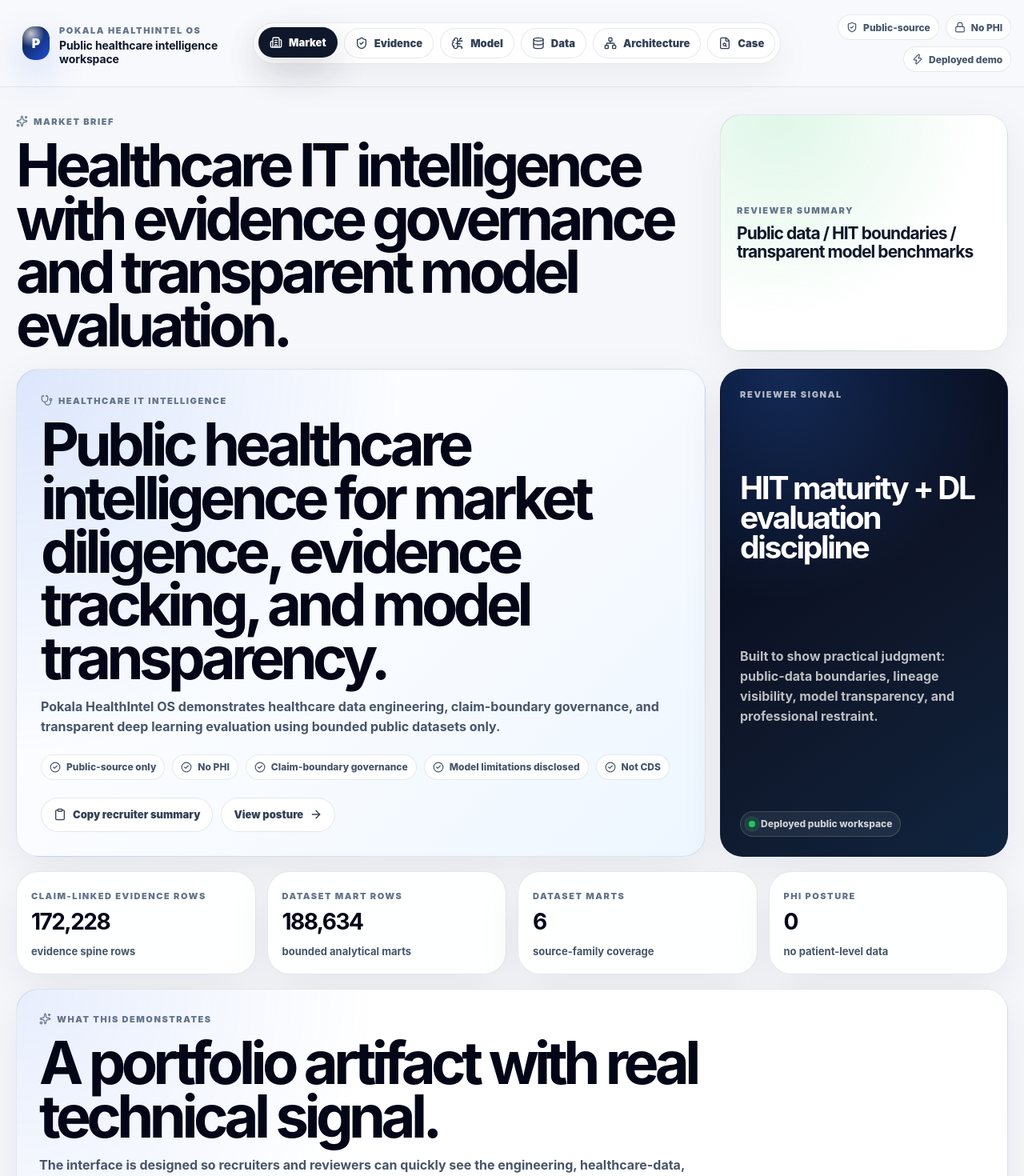
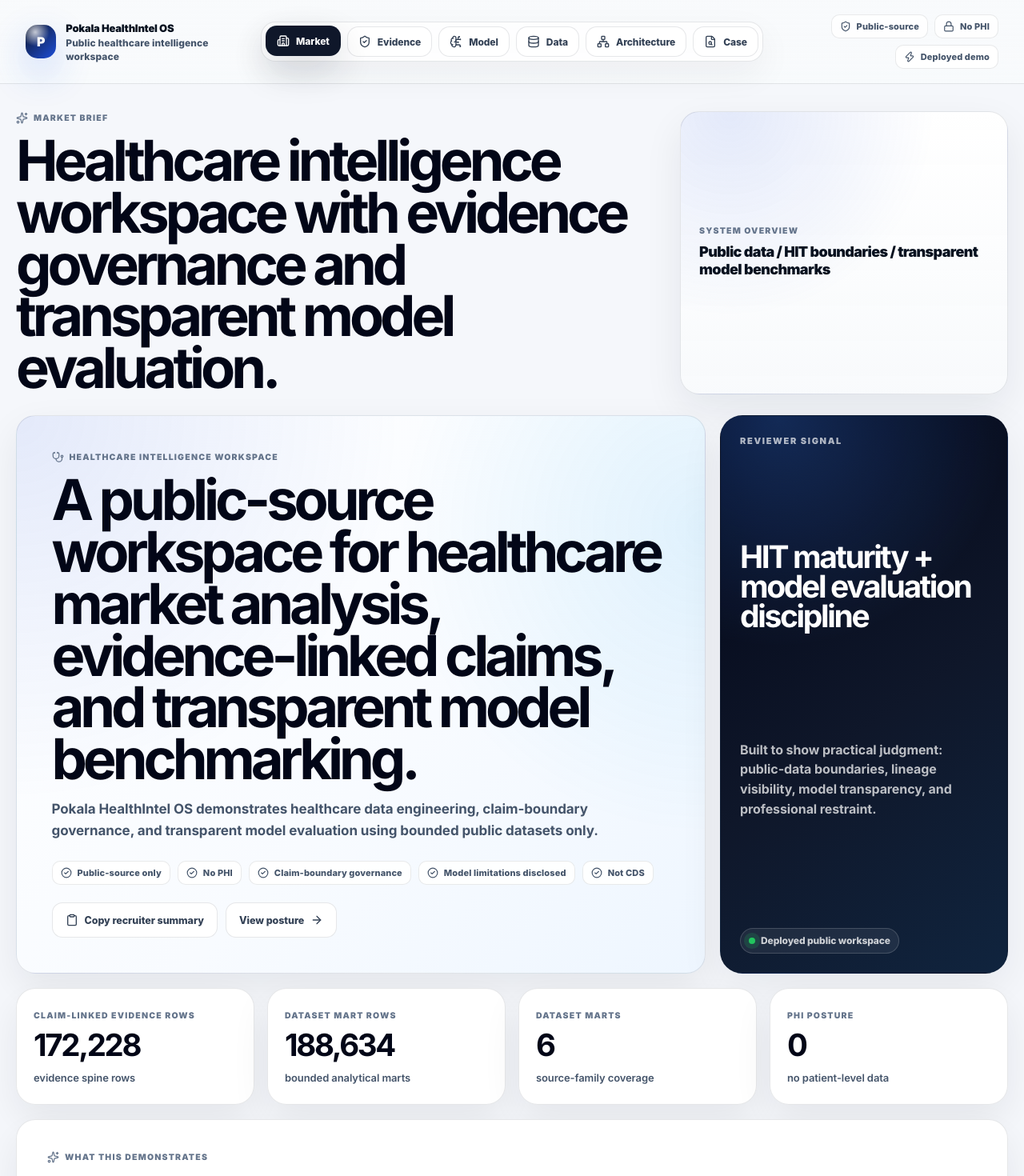
Before and after one commit to KrishnaSaiPokala/pokala-healthintel-os, a React (Vite) app in the folder apps/web/: page / in a window 1280 px wide. Shown: the top 1470 px of the page at 80% size. Built offline with nearby package versions, Linux system fonts and the light colour scheme.

Commit message:
Polish public landing copy and app hierarchy

```diff
--- a/apps/web/src/app/App.tsx
+++ b/apps/web/src/app/App.tsx
@@ -263,7 +263,7 @@
   {
     layer: 'Public interface',
     icon: Workflow,
-    detail: 'A recruiter-facing workspace explains HIT maturity, DL evaluation, and safe claim posture.'
+    detail: 'A recruiter-facing workspace explains HIT maturity, model evaluation, and safe claim posture.'
   }
 ];
 
@@ -347,11 +347,11 @@
     <div className="pageStack">
       <section className="heroGrid">
         <article className="heroPanel heroPrimary">
-          <span className="eyebrow"><Stethoscope size={15} /> Healthcare IT intelligence</span>
-          <h1>Public healthcare intelligence for market diligence, evidence tracking, and model transparency.</h1>
+          <span className="eyebrow"><Stethoscope size={15} /> Healthcare intelligence workspace</span>
+          <h1>A public-source workspace for healthcare market analysis, evidence-linked claims, and transparent model benchmarking.</h1>
           <p>
             Pokala HealthIntel OS demonstrates healthcare data engineering, claim-boundary governance,
-            and transparent deep learning evaluation using bounded public datasets only.
+            and transparent model evaluation using bounded public datasets only.
           </p>
 
           <div className="chipRow">
@@ -365,7 +365,7 @@
               type="button"
               onClick={() =>
                 copyText(
-                  'Built a deployed public-source Healthcare IT intelligence workspace combining React/Vite, Cloudflare Workers, healthcare data lineage, evidence-boundary governance, and transparent temporal model benchmarking. No PHI. Not clinical decision support.'
+                  'Built a deployed public-source Healthcare intelligence workspace workspace combining React/Vite, Cloudflare Workers, healthcare data lineage, evidence-boundary governance, and transparent temporal model benchmarking. No PHI. Not clinical decision support.'
                 )
               }
             >
@@ -381,7 +381,7 @@
 
         <aside className="advancedPanel">
           <span>Reviewer signal</span>
-          <strong>HIT maturity + DL evaluation discipline</strong>
+          <strong>HIT maturity + model evaluation discipline</strong>
           <p>
             Built to show practical judgment: public-data boundaries, lineage visibility,
             model transparency, and professional restraint.
@@ -392,8 +392,8 @@
 
       <MetricGrid />
 
-      <SectionIntro icon={Sparkles} eyebrow="What this demonstrates" title="A portfolio artifact with real technical signal.">
-        The interface is designed so recruiters and reviewers can quickly see the engineering, healthcare-data,
+      <SectionIntro icon={Sparkles} eyebrow="What this demonstrates" title="Evidence-linked healthcare intelligence.">
+        The interface is designed so technical reviewers can quickly see the engineering, healthcare-data,
         modeling, and communication judgment behind the project.
       </SectionIntro>
 
@@ -591,7 +591,7 @@
   return (
     <div className="pageStack">
       <SectionIntro icon={FileSearch} eyebrow="Portfolio case study" title="From public healthcare data to a deployed intelligence workspace.">
-        This case-study page frames the project for recruiters and reviewers: problem, constraints, design,
+        This case-study page frames the project for technical reviewers: problem, constraints, design,
         model evaluation, deployment, and next improvements.
       </SectionIntro>
 
@@ -665,10 +665,10 @@
         <section className="workspaceIntro">
           <div>
             <span className="eyebrow"><Sparkles size={15} /> {activeTab.label}</span>
-            <h1>Healthcare IT intelligence with evidence governance and transparent model evaluation.</h1>
+            <h1>Healthcare intelligence workspace with evidence governance and transparent model evaluation.</h1>
           </div>
           <aside>
-            <span>Reviewer summary</span>
+            <span>System overview</span>
             <strong>Public data / HIT boundaries / transparent model benchmarks</strong>
           </aside>
         </section>
--- a/apps/web/src/styles/global.css
+++ b/apps/web/src/styles/global.css
@@ -532,3 +532,310 @@
 @media (max-width: 1160px) {
   .benchmarkHeader, .benchmarkRow { grid-template-columns: 1fr; }
 }
+
+/* === Elite App Surface v4 === */
+
+:root {
+  --elite-ink: #07111f;
+  --elite-muted: #44546a;
+  --elite-soft: #64748b;
+  --elite-line: rgba(15, 23, 42, 0.10);
+  --elite-card: rgba(255, 255, 255, 0.96);
+  --elite-blue: #1d4ed8;
+  --elite-blue-soft: rgba(29, 78, 216, 0.10);
+  --elite-shadow: 0 18px 48px rgba(15, 23, 42, 0.075);
+}
+
+body {
+  color: var(--elite-ink);
+  letter-spacing: -0.006em;
+  text-rendering: geometricPrecision;
+  -webkit-font-smoothing: antialiased;
+}
+
+.topbar {
+  min-height: 84px;
+  padding: 18px 32px;
+  border-bottom: 1px solid var(--elite-line);
+  background:
+    linear-gradient(180deg, rgba(248, 250, 252, 0.96), rgba(248, 250, 252, 0.90));
+  backdrop-filter: blur(18px);
+}
+
+.brand span {
+  color: var(--elite-ink);
+  font-size: 13px;
+  font-weight: 950;
+  line-height: 1.05;
+  letter-spacing: -0.018em;
+  text-transform: none;
+}
+
+.brand strong {
+  max-width: 420px;
+  color: var(--elite-muted);
+  font-size: 12px;
+  font-weight: 760;
+  line-height: 1.38;
+  letter-spacing: 0.006em;
+}
+
+.navPills {
+  border-radius: 18px;
+  padding: 5px;
+  border: 1px solid var(--elite-line);
+  background: rgba(255, 255, 255, 0.76);
+  box-shadow: 0 16px 44px rgba(15, 23, 42, 0.055);
+}
+
+.navPills button {
+  min-height: 38px;
+  border-radius: 14px;
+  padding: 0 13px;
+  font-size: 12px;
+  font-weight: 820;
+  letter-spacing: -0.006em;
+}
+
+.trustPills span,
+.chipRow span {
+  min-height: 30px;
+  border-radius: 10px;
+  padding: 0 10px;
+  background: rgba(255, 255, 255, 0.90);
+  color: var(--elite-muted);
+  font-size: 11px;
+  font-weight: 820;
+  letter-spacing: 0.012em;
+}
+
+.workspaceIntro {
+  grid-template-columns: minmax(0, 1fr) minmax(320px, 410px);
+  gap: 22px;
+  margin-bottom: 26px;
+}
+
+.workspaceIntro h1,
+.heroPrimary h1 {
+  max-width: 1040px;
+  font-size: clamp(44px, 5.5vw, 78px);
+  line-height: 0.92;
+  letter-spacing: -0.072em;
+}
+
+.workspaceIntro aside {
+  border-radius: 24px;
+  border: 1px solid var(--elite-line);
+  padding: 23px;
+  background:
+    radial-gradient(circle at 15% 0%, rgba(29, 78, 216, 0.12), transparent 16rem),
+    linear-gradient(180deg, rgba(255, 255, 255, 0.98), rgba(248, 250, 252, 0.95));
+  box-shadow: var(--elite-shadow);
+}
+
+.workspaceIntro aside strong {
+  display: block;
+  color: var(--elite-ink);
+  font-size: 18px;
+  font-weight: 940;
+  line-height: 1.22;
+  letter-spacing: -0.035em;
+}
+
+.workspaceIntro aside p {
+  color: var(--elite-muted);
+  font-size: 14px;
+  font-weight: 650;
+  line-height: 1.55;
+}
+
+.eyebrow,
+.workspaceIntro aside span,
+.statCard span,
+.modelCard span,
+.ledgerDetail > span,
+.benchmarkHeader aside span,
+.caseGrid span {
+  color: var(--elite-soft);
+  font-size: 10.5px;
+  font-weight: 920;
+  letter-spacing: 0.115em;
+}
+
+.heroPanel,
+.sectionIntro,
+.statCard,
+.iconCard,
+.modelCard,
+.ledgerShell,
+.sourceCard,
+.architectureFlow article,
+.twoPanel article,
+.caseGrid article,
+.benchmarkPanel {
+  border-radius: 24px;
+  border-color: var(--elite-line);
+  background: var(--elite-card);
+  box-shadow: var(--elite-shadow);
+}
+
+.heroPrimary {
+  padding: clamp(28px, 3.4vw, 44px);
+  background:
+    radial-gradient(circle at 0% 0%, rgba(29, 78, 216, 0.12), transparent 30rem),
+    radial-gradient(circle at 100% 20%, rgba(14, 165, 233, 0.10), transparent 24rem),
+    linear-gradient(135deg, #ffffff, #f8fbff 58%, #eef6ff);
+}
+
+.heroPrimary p,
+.sectionIntro p {
+  max-width: 880px;
+  color: var(--elite-muted);
+  font-size: 17px;
+  font-weight: 650;
+  line-height: 1.62;
+}
+
+.sectionIntro {
+  padding: clamp(24px, 3vw, 38px);
+}
+
+.sectionIntro h2 {
+  max-width: 900px;
+  font-size: clamp(32px, 3.7vw, 52px);
+  line-height: 1.01;
+  letter-spacing: -0.06em;
+}
+
+.statGrid,
+.skillsGrid,
+.modelGrid,
+.sourceGrid,
+.caseGrid {
+  gap: 16px;
+}
+
+.statCard,
+.iconCard,
+.modelCard,
+.sourceCard,
+.caseGrid article {
+  padding: 21px;
+}
+
+.statCard strong {
+  margin-top: 12px;
+  font-size: clamp(29px, 3vw, 43px);
+  line-height: 0.96;
+  letter-spacing: -0.06em;
+}
+
+.modelCard strong {
+  margin-top: 12px;
+  font-size: clamp(20px, 2vw, 30px);
+  line-height: 1.02;
+  letter-spacing: -0.047em;
+}
+
+.iconCard strong,
+.sourceCard strong,
+.caseGrid strong {
+  font-size: 21px;
+  line-height: 1.05;
+  letter-spacing: -0.044em;
+}
+
+.iconCard p,
+.statCard p,
+.modelCard p,
+.sourceCard p,
+.caseGrid p,
+.ledgerDetail p,
+.twoPanel p,
+.architectureFlow p {
+  color: var(--elite-muted);
+  font-weight: 640;
+  line-height: 1.57;
+}
+
+.benchmarkHeader h2,
+.bentoTile h2,
+.ledgerDetail h2,
+.twoPanel h2 {
+  font-size: clamp(27px, 2.8vw, 39px);
+  line-height: 1.02;
+  letter-spacing: -0.056em;
+}
+
+.benchmarkPanel {
+  overflow: hidden;
+}
+
+.benchmarkHeader {
+  background:
+    radial-gradient(circle at 0% 0%, rgba(29, 78, 216, 0.08), transparent 16rem),
+    linear-gradient(180deg, rgba(248, 250, 252, 0.99), rgba(255, 255, 255, 0.96));
+}
+
+.benchmarkTable {
+  overflow-x: auto;
+}
+
+.benchmarkRow {
+  min-width: 980px;
+}
+
+.benchmarkRow strong {
+  font-size: 12.5px;
+}
+
+.benchmarkRow span,
+.benchmarkRow p {
+  font-size: 12px;
+  font-weight: 640;
+}
+
+.dataTable,
+.ledgerShell {
+  border-radius: 24px;
+}
+
+.tableHeader,
+.benchmarkHead {
+  background: linear-gradient(135deg, #0f172a, #172033);
+}
+
+.actionRow button {
+  border-radius: 13px;
+  min-height: 44px;
+  padding: 0 16px;
+  font-size: 12.5px;
+  font-weight: 820;
+  letter-spacing: -0.005em;
+}
+
+@media (max-width: 1160px) {
+  .workspaceIntro {
+    grid-template-columns: 1fr;
+  }
+
+  .workspaceIntro aside {
+    max-width: none;
+  }
+}
+
+@media (max-width: 760px) {
+  .topbar {
+    padding: 14px;
+  }
+
+  .workspaceIntro h1,
+  .heroPrimary h1 {
+    font-size: clamp(38px, 12vw, 54px);
+    line-height: 0.95;
+  }
+
+  .sectionIntro h2 {
+    font-size: clamp(30px, 9vw, 42px);
+  }
+}
```
Also changed, not shown: 1 other file (tests, documents, lock files or other folders).
